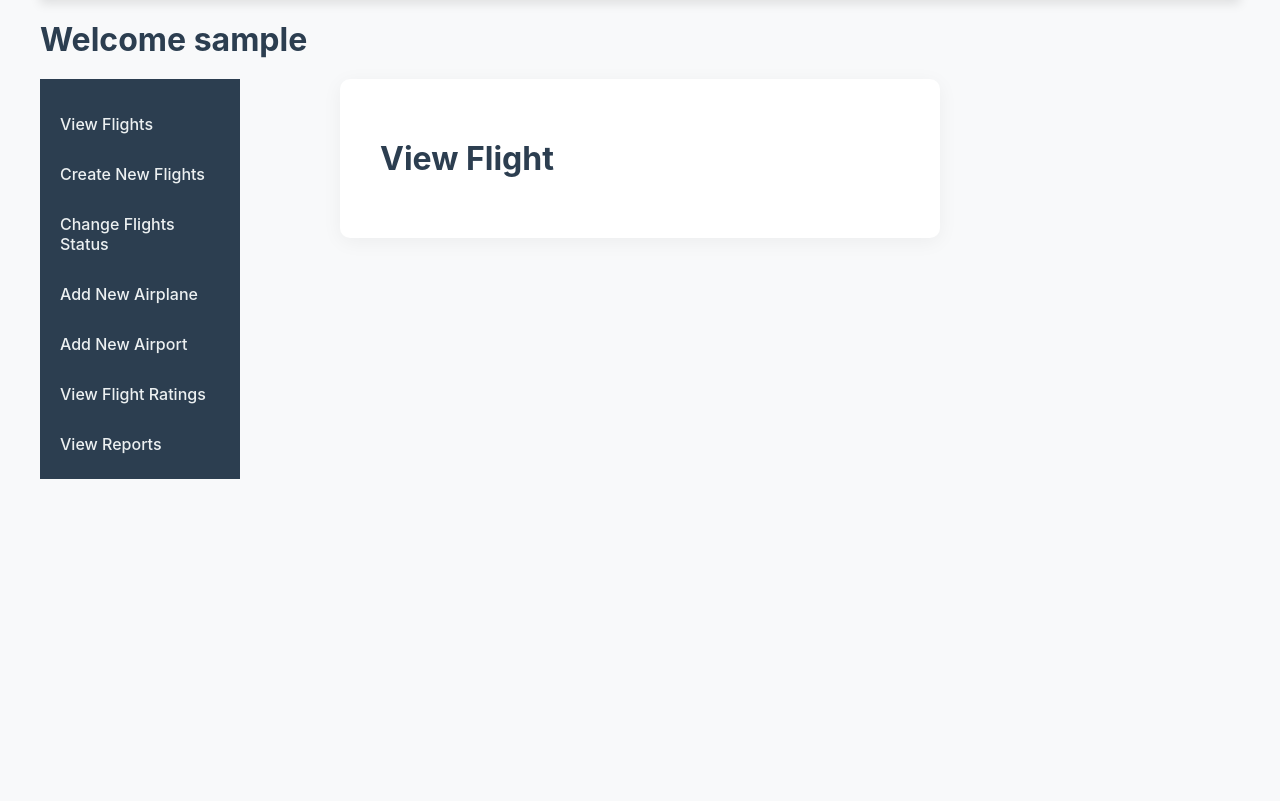
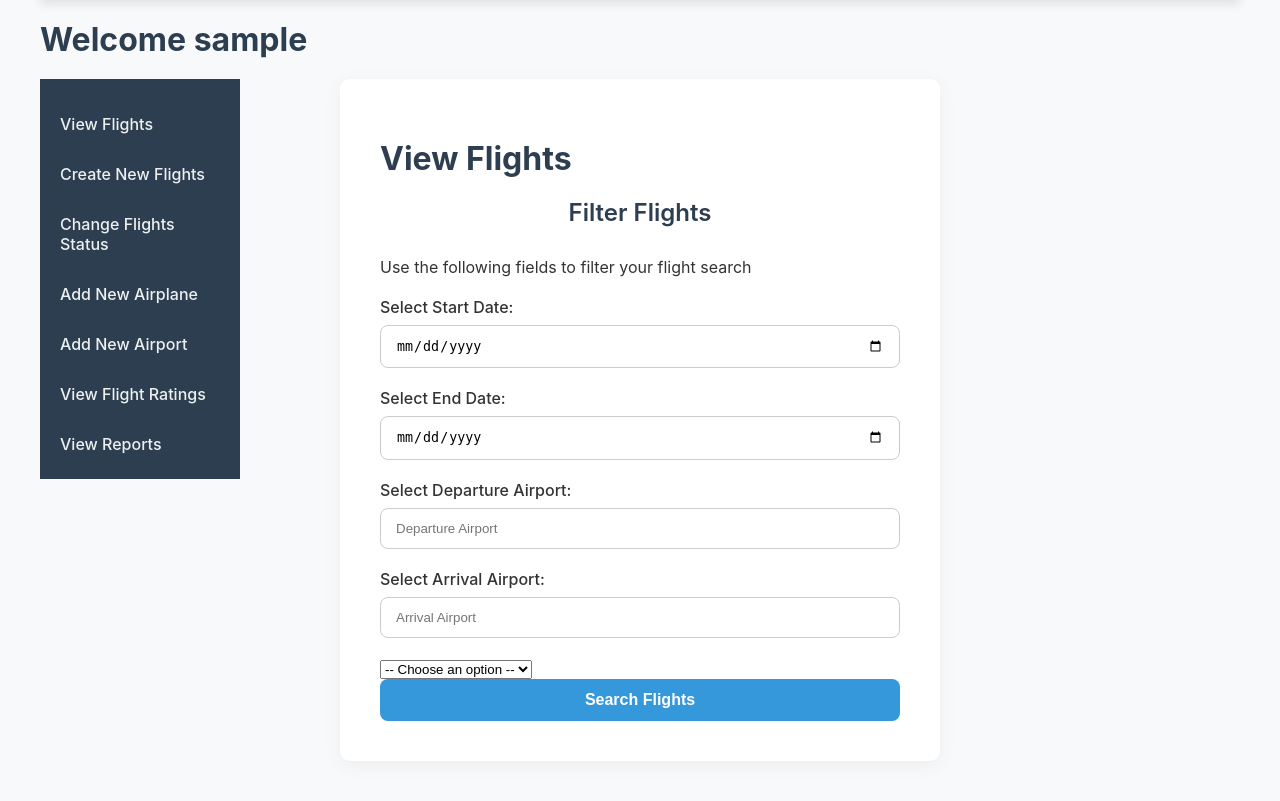
Before and after one commit to mop9047/flight_search, a Flask app: page /home_airlineStaff_view in a window 1280 px wide. Shown: the part 99-900 px from the top of the page. Before the commit the page ends 578 px from the top, so only its background shows below. Run offline with Flask 3, Linux system fonts and the light colour scheme; the visitor is signed in with stand-in values (Sample User, id 1).

Commit message:
staff search implement

```diff
--- a/app/__init__.py
+++ b/app/__init__.py
@@ -27,11 +27,14 @@ def create_app():
     from .blueprints.main.mainCust import main as mainCust_blueprint
     from .blueprints.main.mainStaff import main as mainStaff_blueprint
 
+    from .blueprints.search.searchStaff import search as searchStaff_blueprint
+
     app.register_blueprint(auth_blueprint)
     app.register_blueprint(authStaff_blueprint)
     app.register_blueprint(authCust_blueprint)
     app.register_blueprint(main_blueprint)
     app.register_blueprint(mainCust_blueprint)
     app.register_blueprint(mainStaff_blueprint)
+    app.register_blueprint(searchStaff_blueprint)
 
     return app
--- a/app/blueprints/main/main.py
+++ b/app/blueprints/main/main.py
@@ -19,4 +19,6 @@ def home():
 def logout():
     session.pop('username')
     session.pop('usertype')
+    if 'data' in session:
+        session.pop('data')
     return redirect('/')
--- a/app/blueprints/main/mainStaff.py
+++ b/app/blueprints/main/mainStaff.py
@@ -16,6 +16,22 @@ def home_staff():
 
     cursor.close()
     return render_template('staff/home_airlineStaff.html', username=name, posts=data1)
+
+@main.route('/home_airlineStaff_view', methods = ['GET','POST'])
+def home_staff_view():
+    if 'username' in session:
+        username = session['username']
+        if 'data' in session:
+            data = session['data']
+            if len(data) > 0:
+                filters = session['search_filters']
+                return render_template('staff/home_airlineStaff_view.html',username=username, flights=data, filters=filters)
+            else:
+                return render_template('staff/home_airlineStaff_view.html',username=username, error='No Flights Found!')
+        else:
+            return render_template('staff/home_airlineStaff_view.html',username=username)
+    else:
+        return render_template('staff/home_airlineStaff_view.html',error='No Session')
 
 @main.route('/home_airlineStaff_airport', methods = ['GET','POST'])
 def home_staff_airport():
@@ -40,7 +56,3 @@ def home_staff_rating():
 @main.route('/home_airlineStaff_report', methods = ['GET','POST'])
 def home_staff_report():
     return render_template('staff/home_airlineStaff_report.html',username=session['username'])
-
-@main.route('/home_airlineStaff_view', methods = ['GET','POST'])
-def home_staff_view():
-    return render_template('staff/home_airlineStaff_view.html',username=session['username'])
--- a/app/templates/staff/home_airlineStaff.html
+++ b/app/templates/staff/home_airlineStaff.html
@@ -34,8 +34,11 @@
       <div class="container">
         {% block content %}
         <h1>Select an Option to Start</h1>
-        {% endblock %}
+        {% endblock %} {% if error=='No Session'%}
+        <h1>404 Not found</h1>
+        {%endif%}
       </div>
     </div>
+    {% block scripts %}{% endblock %}
   </body>
 </html>
--- a/app/templates/staff/home_airlineStaff_view.html
+++ b/app/templates/staff/home_airlineStaff_view.html
@@ -1,6 +1,95 @@
 {% extends "staff/home_airlineStaff.html" %} {% block title %}View Flights{%
-endblock %} {% block content %}
+endblock %} {% block content %} {% if error!=True%}
 
-<h1>View Flight</h1>
+<h1>View Flights</h1>
+{%if not flights %}
+<form action="/searchFlightsStaff" method="POST">
+  <h2>Filter Flights</h2>
+  <p>Use the following fields to filter your flight search</p>
+  <br />
 
+  <label for="start_date">Select Start Date:</label>
+  <input type="date" name="start_date" id="start_date" />
+
+  <label for="end_date">Select End Date:</label>
+  <input type="date" name="end_date" id="end_date" />
+
+  <label for="source">Select Departure Airport:</label>
+  <input type="text" name="source" placeholder="Departure Airport" />
+
+  <label for="destination">Select Arrival Airport:</label>
+  <input type="text" name="destination" placeholder="Arrival Airport" />
+
+  <select name="status" id="status">
+    <option value="">-- Choose an option --</option>
+    <option value="delayed">Delayed</option>
+    <option value="on-time">On Time</option>
+  </select>
+
+  <button type="submit">Search Flights</button>
+  {%endif%} {% if error %}
+  <p class="error"><strong>Error:</strong> {{error}}</p>
+  {% endif %}{% endif %}
+</form>
+{% if flights%} {% if filters%}
+<div class="filter_container" style="display: flex">
+  {%for filter in filters%}
+  <small
+    class="filter_box"
+    style="
+      background-color: darkgray;
+      border-radius: 5px;
+      padding: 2px;
+      size: 10pt;
+      margin: 2px;
+    "
+  >
+    {{filter}}
+  </small>
+  {%endfor%}
+</div>
+<a href="/editFiltersStaff">Edit Search Filters 🔎</a>
+{%endif%}
+<table>
+  <thead>
+    <tr>
+      {% for col in flights[0].keys() %}
+      <th>{{ col }}</th>
+      {% endfor %}
+    </tr>
+  </thead>
+  <tbody>
+    {% for row in flights %}
+    <tr>
+      {% for value in row.values() %}
+      <td>{{ value }}</td>
+      {% endfor %}
+    </tr>
+    {% endfor %}
+  </tbody>
+</table>
+{% endif %} {% endblock %} {% block scripts %}
+<script>
+  document.addEventListener("DOMContentLoaded", function () {
+    const start = document.getElementById("start_date");
+    const end = document.getElementById("end_date");
+
+    start.addEventListener("change", () => {
+      const startDate = new Date(start.value);
+      if (isNaN(startDate)) return;
+
+      // Add one day
+      const nextDay = new Date(startDate);
+      nextDay.setDate(startDate.getDate() + 1);
+
+      // Format to YYYY-MM-DD
+      const year = nextDay.getFullYear();
+      const month = String(nextDay.getMonth() + 1).padStart(2, "0");
+      const day = String(nextDay.getDate()).padStart(2, "0");
+
+      end.min = `${year}-${month}-${day}`;
+      end.value = ""; // optional: reset selected value if it becomes invalid
+    });
+  });
+</script>
 {% endblock %}
```
Also changed, not shown: app/blueprints/search/searchStaff.py (added, +76 -0 lines).
